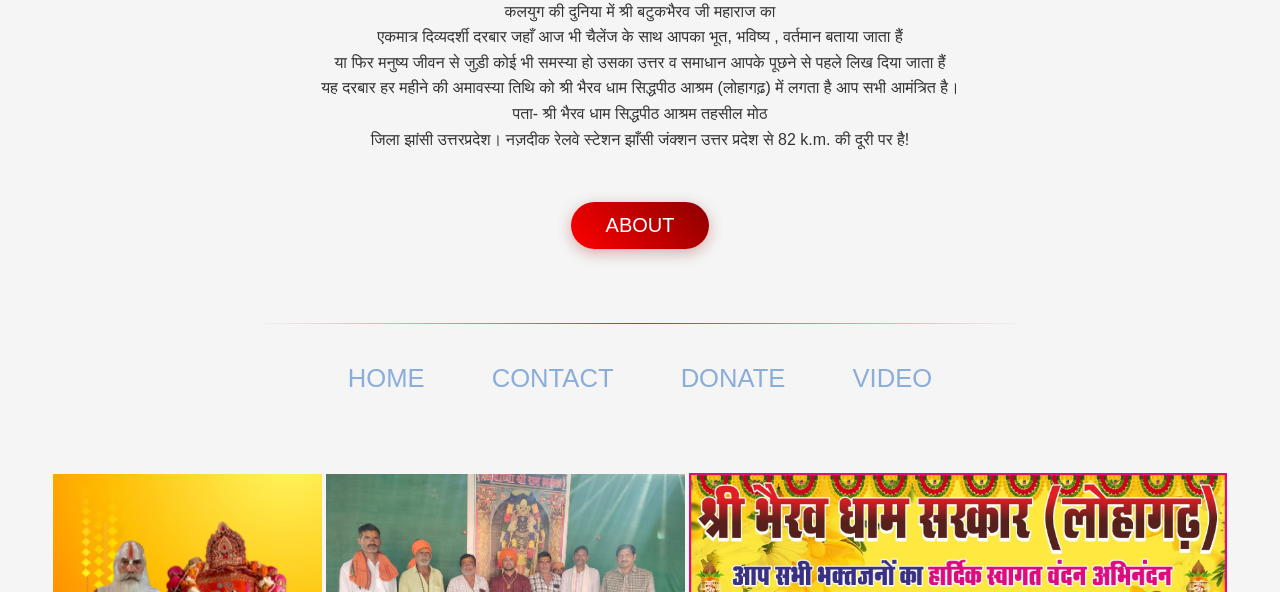
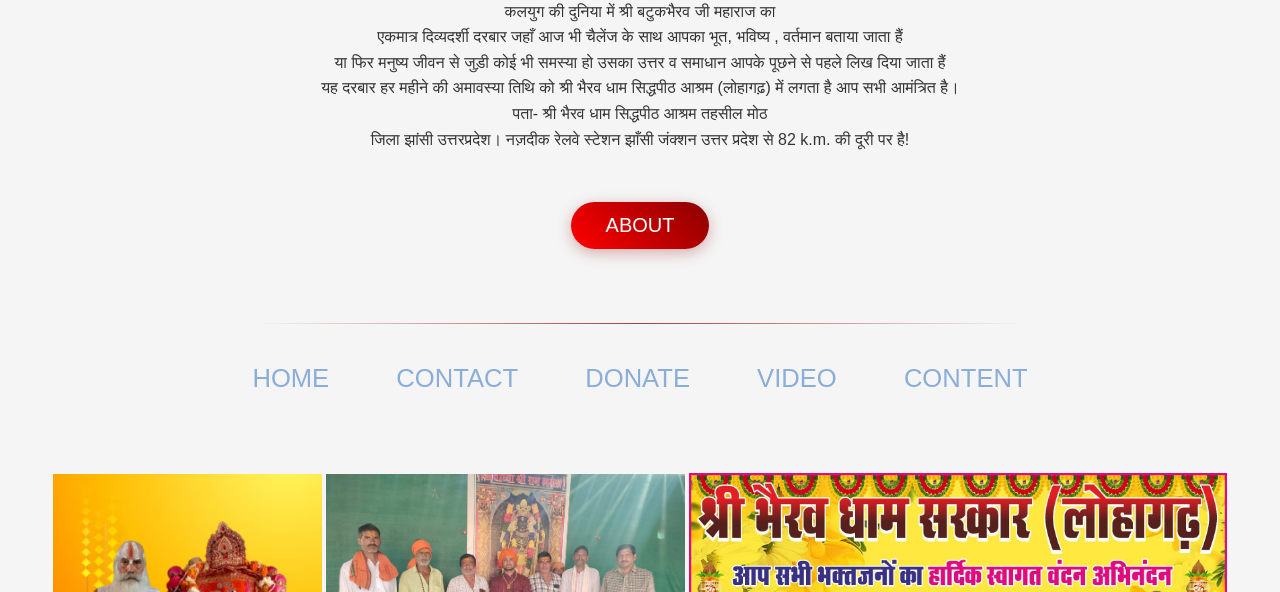
Before and after one commit to shribhairavdham/raju, a plain HTML site: page index.html in a window 1280 px wide. Shown: the part 510-1102 px from the top of the page. Drawn offline with Linux system fonts and the light colour scheme.

Commit message:
Update index.html

```diff
--- a/index.html
+++ b/index.html
@@ -307,6 +307,7 @@
         <a href="contect.html">CONTACT</a>
         <a href="donet.html">DONATE</a>
          <a href="at.html">VIDEO</a>
+        <a href="full.html">CONTENT</a>
     </div>
 
     <div style="text-align:center;">
```
